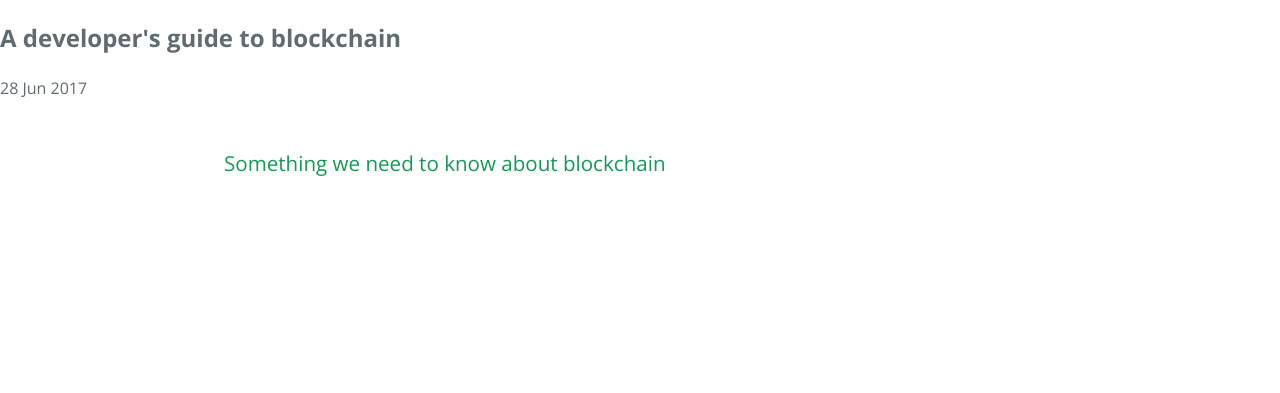
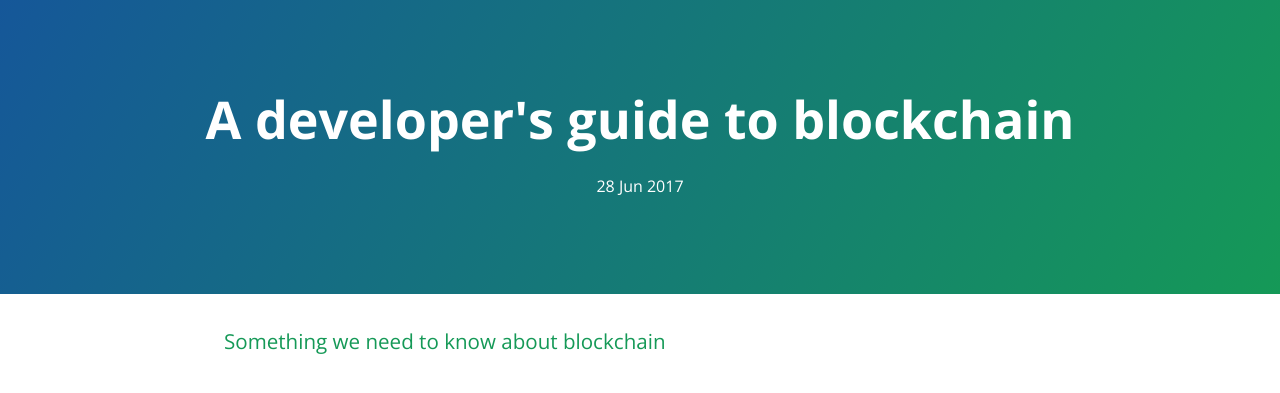
Before and after one commit to dhanesharole/dhanesharole.github.io, a Jekyll site: the page built from _posts/2017-06-28-a-developers-guide-to-blockchain.md, in a window 1280 px wide. Shown: the top 393 px of the page. Built offline with Jekyll 4.4.1, drawn with Linux system fonts in a browser that asks for light colours.

Commit message:
Adding page header to post layout

```diff
--- a/_layouts/post.html
+++ b/_layouts/post.html
@@ -4,8 +4,10 @@
 {% include head.html %}
 
 <body>
-	<h2>{{ page.title }}</h2>
-	<p class="meta">{{ page.date | date_to_string }}</p>
+	<section class="page-header">
+		<h3 class="project-name">{{ page.title }}</h3>
+		<p class="meta">{{ page.date | date_to_string }}</p>
+	</section>
 	<section class="main-content">
 
 		{{ content }}
```
